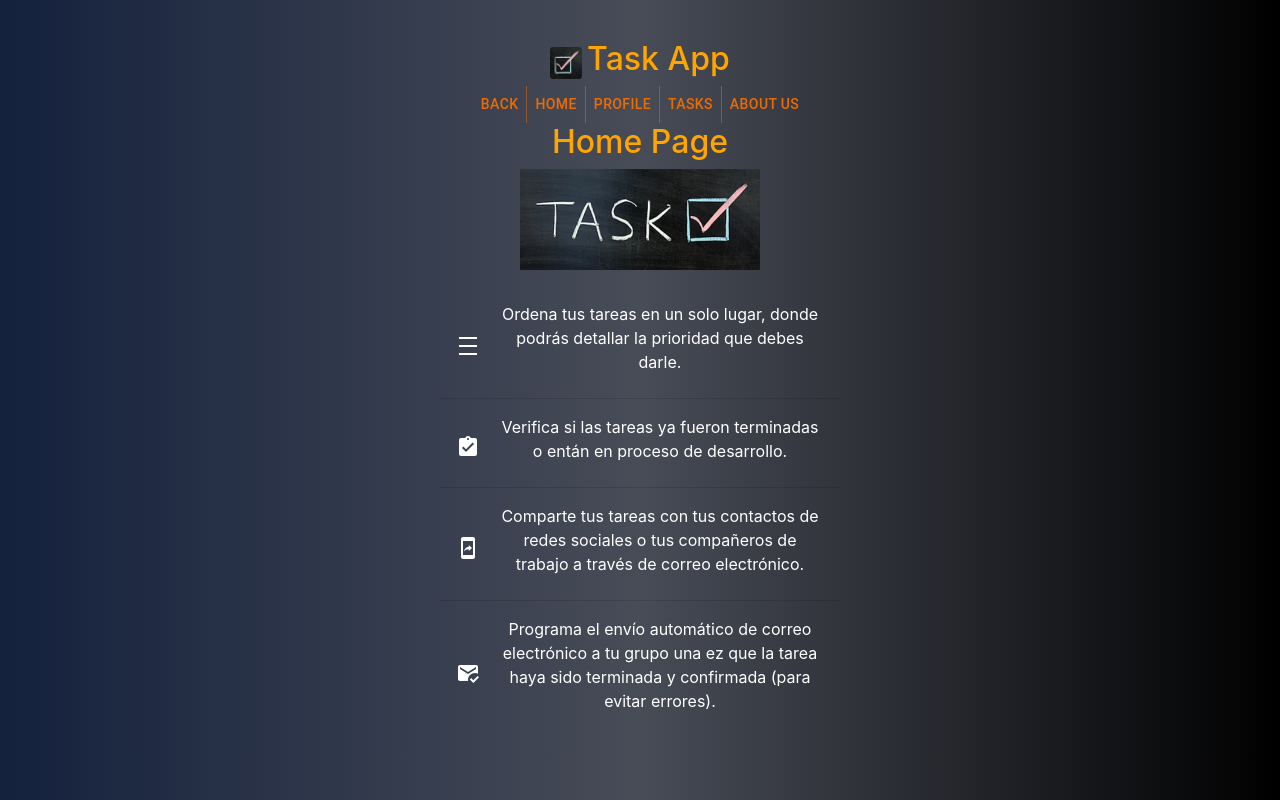
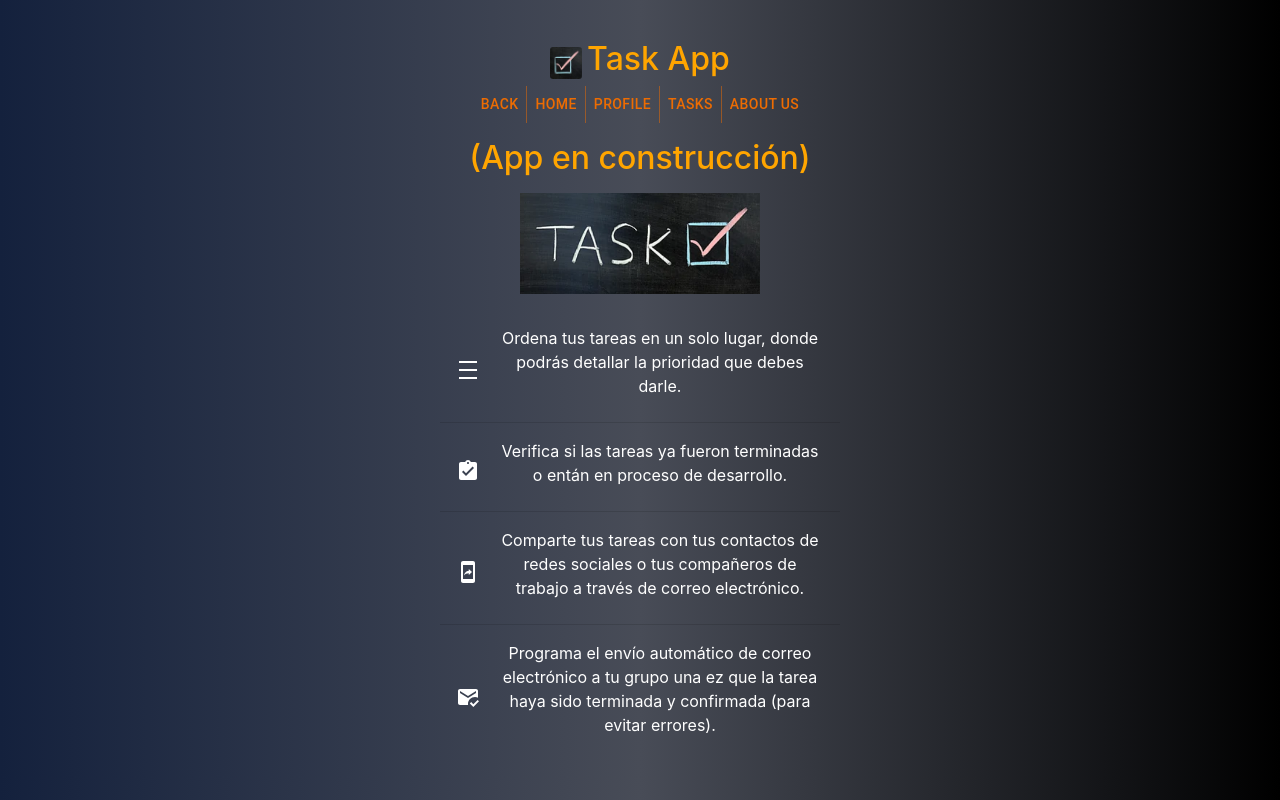
Before and after one commit to guiablanco/portafolio-original, a React (Create React App) app: page / in a window 1280 px wide. Built offline with nearby package versions, Linux system fonts and the light colour scheme.

Commit message:
version00

```diff
--- a/src/pages/home/HomePage.jsx
+++ b/src/pages/home/HomePage.jsx
@@ -15,7 +15,7 @@ const HomePage = () => {
 
     return (
         <div>
-            <h1>Home Page</h1>
+            <h1 style={{marginTop:'1rem', marginBottom:'1rem'}}>(App en construcción)</h1>
             <div>
                 <img src={tasklogo} alt='logo' className='logo'/>
             </div>
```
